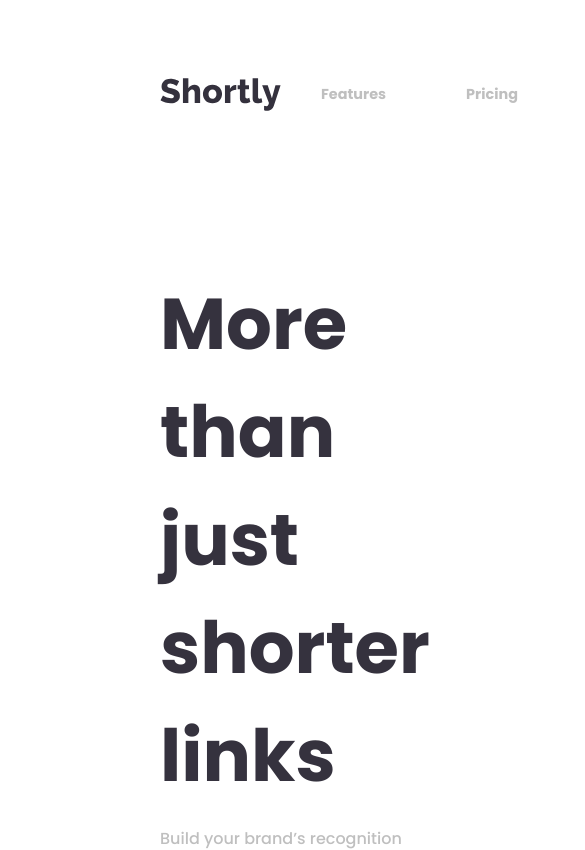
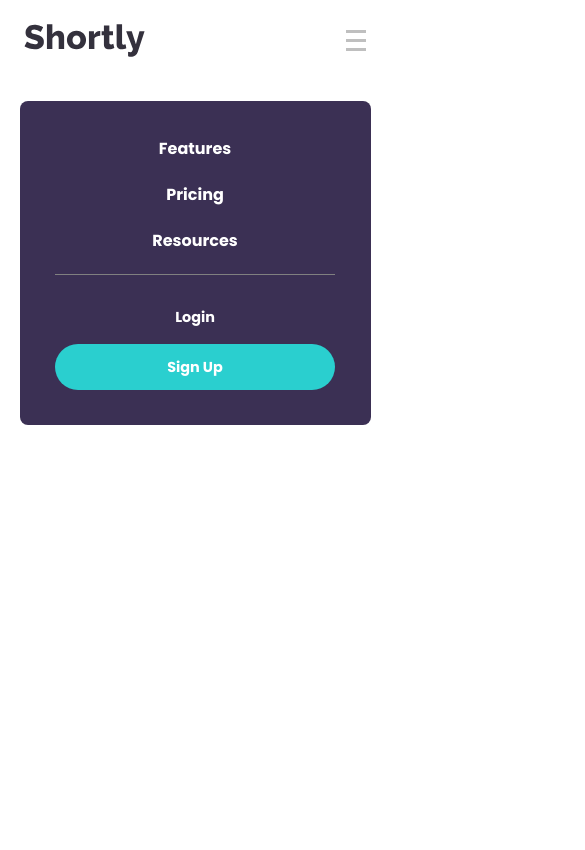
Before and after one commit to AlbertoIJS/url_shortener, a React (Create React App) app: page / in a window 390 px wide. Shown: the top 850 px of the page, 585 px wide, since content can reach past the window. Built offline with nearby package versions, Linux system fonts and the light colour scheme; what react-lines-ellipsis would draw is missing.

Commit message:
Add responsive nav bar

```diff
--- a/src/App.css
+++ b/src/App.css
@@ -6,5 +6,5 @@
 
 #root header,
 main {
-  margin: 4rem 10rem;
+  margin: 1.5rem;
 }
--- a/src/App.js
+++ b/src/App.js
@@ -12,10 +12,10 @@ const App = () => {
   return (
     <>
       <Header />
-      <Hero />
+      {/* <Hero />
       <Details />
       <Cta />
-      <Footer />
+      <Footer /> */}
     </>
   );
 };
--- a/src/components/custom-button/custom-button.styles.js
+++ b/src/components/custom-button/custom-button.styles.js
@@ -5,7 +5,7 @@ const DefaultButton = css`
 `;
 
 const LoginButton = css`
-  background-color: white;
+  background-color: transparent;
   color: hsl(0, 0%, 75%);
 `;
 
@@ -30,9 +30,10 @@ export const CustomButtonContainer = styled.button`
   justify-content: center;
   align-items: center;
   padding: 0.8rem 1rem;
-  &:hover {
-    opacity: 0.6;
+  @media screen and (min-width: 922px) {
+    &:hover {
+      opacity: 0.6;
+    }
   }
-
   ${getButtonStyles}
 `;
--- a/src/components/header/header.component.jsx
+++ b/src/components/header/header.component.jsx
@@ -1,4 +1,4 @@
-import React from "react";
+import React, { useState, useRef } from 'react';
 
 import {
   HeaderContainer,
@@ -6,17 +6,36 @@ import {
   ListContainer,
   Section,
   LoginAndSignUp,
-} from "./header.styles";
+  Logo,
+  Menu,
+  Hamburger,
+} from './header.styles';
 
-import { ReactComponent as Logo } from "../../images/logo.svg";
-
-import CustomButton from "../custom-button/custom-button.component";
+import logo from '../../images/logo.svg';
+import CustomButton from '../custom-button/custom-button.component';
 
 const Header = () => {
+  const [click, setClick] = useState(false);
+  const dropDown = useRef();
+  const handleClick = (e) => {
+    if (click) {
+      dropDown.current.style.display = 'none';
+    } else {
+      dropDown.current.style.display = 'block';
+    }
+    setClick(!click);
+  };
   return (
     <HeaderContainer>
-      <NavContainer>
-        <Logo />
+      <Hamburger>
+        <Logo src={logo} alt="Shortly logo" />
+        <Menu onClick={(e) => handleClick(e)}>
+          <div></div>
+          <div></div>
+          <div></div>
+        </Menu>
+      </Hamburger>
+      <NavContainer ref={dropDown}>
         <ListContainer>
           <Section>
             <a href="#features">Features</a>
@@ -28,14 +47,12 @@ const Header = () => {
             <a href="#resources">Resources</a>
           </Section>
         </ListContainer>
+        <LoginAndSignUp>
+          <CustomButton login>Login</CustomButton>
+          <CustomButton>Sign Up</CustomButton>
+        </LoginAndSignUp>
       </NavContainer>
-
-      <LoginAndSignUp>
-        <CustomButton login>Login</CustomButton>
-        <CustomButton>Sign Up</CustomButton>
-      </LoginAndSignUp>
     </HeaderContainer>
   );
 };
-
 export default Header;
--- a/src/components/header/header.styles.js
+++ b/src/components/header/header.styles.js
@@ -1,22 +1,99 @@
-import styled from "styled-components";
+import styled from 'styled-components';
 
 export const HeaderContainer = styled.header`
   display: flex;
+  justify-content: space-between;
   align-items: center;
+  flex-direction: column;
+  button {
+    width: 100%;
+  }
+  img {
+    align-self: flex-start;
+  }
+  @media screen and (min-width: 992px) {
     justify-content: space-between;
+    flex-direction: row;
+  }
+`;
+
+export const Hamburger = styled.div`
+  display: flex;
+  width: 100%;
+  justify-content: space-between;
+  align-items: center;
+  @media screen and (min-width: 992px) {
+    width: unset;
+    div {
+      display: none;
+    }
+  }
+`;
+export const Menu = styled.div`
+  margin: auto 0;
+  div {
+    width: 20px;
+    height: 3px;
+    background-color: hsl(0, 0%, 75%);
+  }
+  div + div {
+    margin-top: 0.35rem;
+  }
+`;
+export const Logo = styled.img`
+  width: 121px;
+  height: 33px;
 `;
 
 export const NavContainer = styled.nav`
+  background-color: hsl(257, 27%, 26%);
+  width: 90%;
+  padding: 9%;
+  border-radius: 0.5rem;
+  position: absolute;
+  top: 12%;
   display: flex;
+  justify-content: space-between;
+  align-items: center;
+  flex-direction: column;
+  li {
+    margin-bottom: 1.3rem;
+  }
+  li > a {
+    color: white;
+  }
+
+  @media screen and (min-width: 992px) {
+    flex-direction: row;
+    background-color: white;
+    width: 100%;
+    border-radius: unset;
+    position: unset;
+    padding: unset;
+    li {
+      margin: unset;
+    }
+    li > a {
+      color: hsl(0, 0%, 75%);
+    }
+  }
 `;
 
 export const ListContainer = styled.ul`
   display: flex;
+  width: 100%;
+  justify-content: center;
   align-items: center;
-  font-size: 0.9rem;
-
+  flex-direction: column;
+  border-bottom: 0.1px solid gray;
+  @media screen and (min-width: 922px) {
+    flex-direction: row;
+    font-size: 0.85rem;
+    border-bottom: none;
     a {
       margin: 0 2.5rem;
+    }
+    width: unset;
   }
 `;
 
@@ -24,19 +101,38 @@ export const Section = styled.li`
   display: flex;
   font-weight: 700;
   a {
+    color: white;
     text-decoration: none;
     color: hsl(0, 0%, 75%);
-
+    @media screen and (min-width: 922px) {
       &:hover {
         color: hsl(255, 11%, 22%);
+      }
     }
   }
 `;
 
 export const LoginAndSignUp = styled.div`
   display: flex;
-
+  flex-direction: column;
+  justify-content: center;
+  align-items: center;
+  width: 100%;
+  margin-top: 1rem;
+  button {
+    margin-top: 0.2rem;
+    font-size: 0.9rem;
+    color: white;
+  }
+  @media screen and (min-width: 922px) {
+    flex-direction: row;
     button:first-child {
       margin-right: 0.7rem;
+      color: gray;
+    }
+    button {
+      font-size: 0.8rem;
+    }
+    width: 20%;
   }
 `;
--- a/src/components/shortener/shortener.component.jsx
+++ b/src/components/shortener/shortener.component.jsx
@@ -59,7 +59,6 @@ const Shortener = () => {
       getUrl(url);
     } else {
       inputUrl.current.style.border = '2px solid #f46262';
-      console.log(inputUrl.current.style);
       setError(true);
       return;
     }
```
Also changed, not shown: src/logo.svg (deleted), 1 other file (tests, documents, lock files or other folders). Lines whose indentation alone changed are shown as unchanged.
